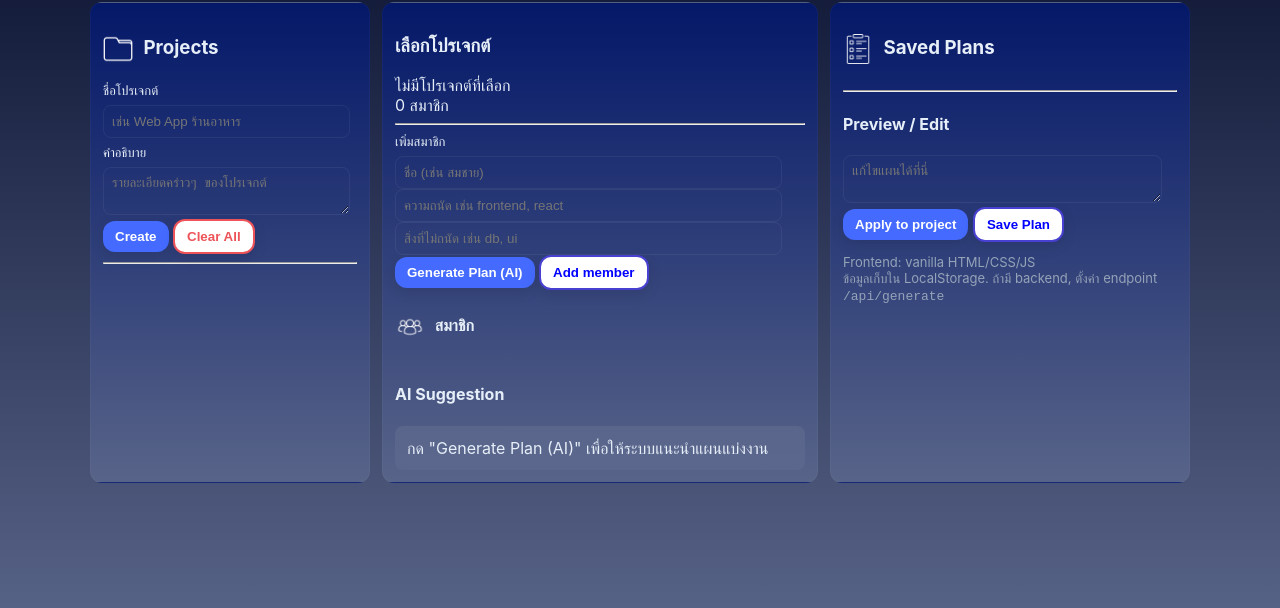
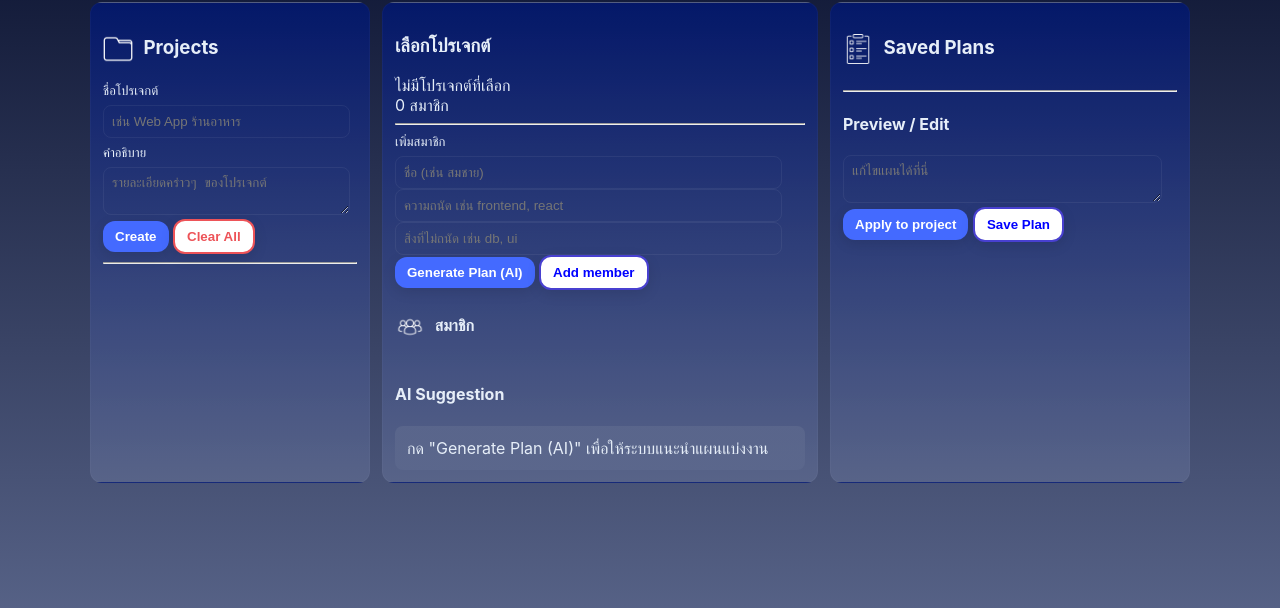
Before and after one commit to ryu49th/i2cedt_project, a website: page frontend/public/index.html in a window 1280 px wide. Shown: the part 156-764 px from the top of the page. Drawn offline with Linux system fonts and the light colour scheme.

Commit message:
ลบข้อความที่ไม่ใช้ออก

```diff
--- a/frontend/public/index.html
+++ b/frontend/public/index.html
@@ -82,10 +82,6 @@
           <button id="applyPlanBtn" class =botton2>Apply to project</button>
           <button id="savePlanBtn" class =botton1>Save Plan</button>
         </div>
-        <footer>
-          <div>Frontend: vanilla HTML/CSS/JS</div>
-          <div class="muted">ข้อมูลเก็บใน LocalStorage. ถ้ามี backend, ตั้งค่า endpoint <code>/api/generate</code></div>
-        </footer>
       </section>
     </main>
   </div>
```
